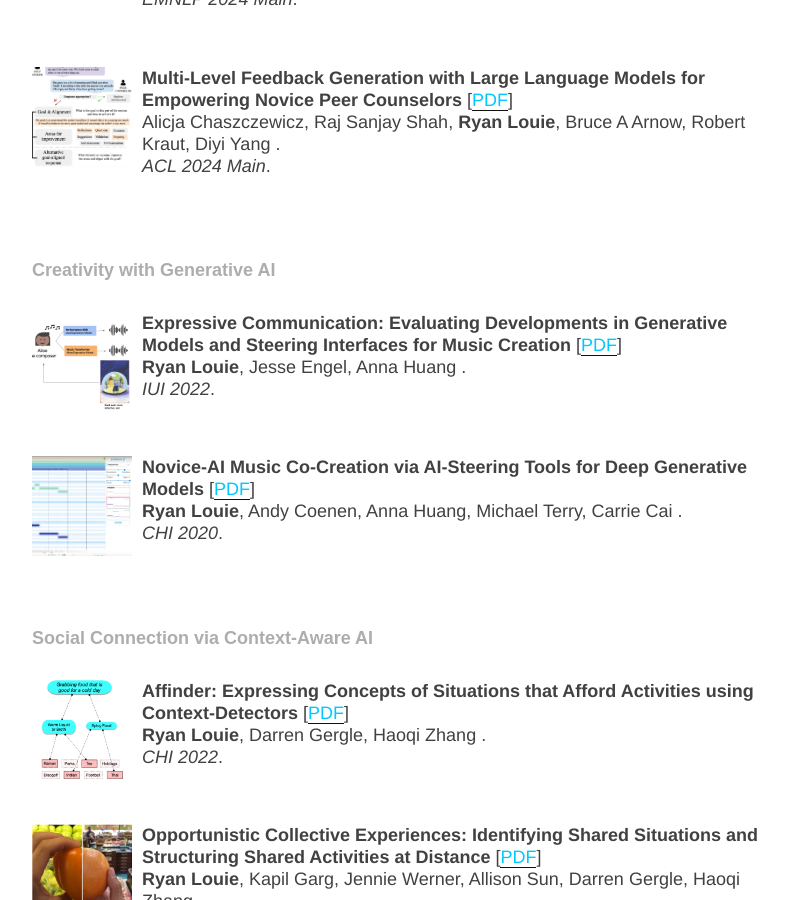
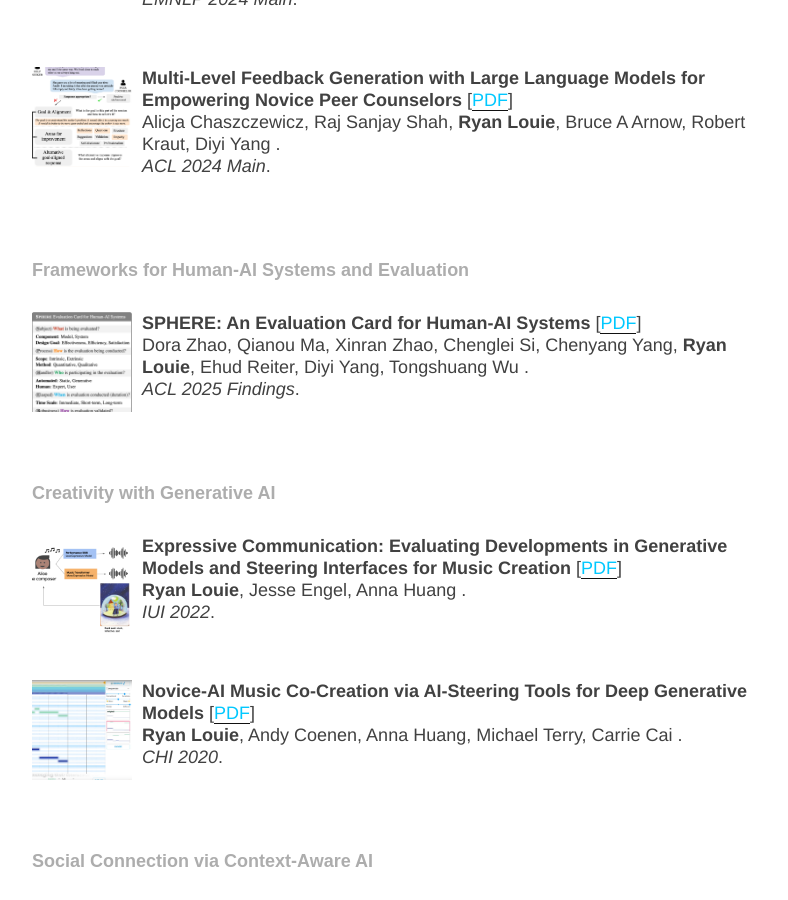
Before and after one commit to youralien/youralien.github.io, a Jekyll site: the page built from index.html, in a window 1280 px wide and 900 px high, scrolled down 2131 px. Shown: the whole window, without its empty margins (238-1026 px from the left). Built offline with Jekyll 4.4.1, drawn with Linux system fonts in a browser that asks for light colours; nearby versions of some CDN libraries; some web fonts are replaced.

Commit message:
added this humanAIframeworks section, and place it a little above

```diff
--- a/_publications/2025-sphere.html
+++ b/_publications/2025-sphere.html
@@ -17,7 +17,7 @@ papericon: /papericons/sphere.png
 link: https://sphere-eval.github.io/
 pdf: https://aclanthology.org/2025.findings-acl.70.pdf
 short_doi:
-tags:
+tags: humanAIframeworks
 title: "SPHERE: An Evaluation Card for Human-AI Systems"
 venue: ACL 2025 Findings
 type:
--- a/index.html
+++ b/index.html
@@ -70,6 +70,32 @@ cover: 'http://www.abisolutions.org.uk/website/images/ConferencesHR.jpg'
       <div class="featured-publications">
         {% for pub in sorted_publications %}
           {% if pub.highlight and pub.tags contains 'mentalhealth' %}
+            <div class="publication">
+              {% if pub.papericon %}
+                <a href="{{ pub.pdf }}" target="_blank">
+                  <img class="papericon" src="{{ pub.papericon }}" width="100" height="100" align="left">
+                </a>
+              {% endif %}
+              <span class="ptitle">{{ pub.title }}</span>
+              [<a href="{{ pub.pdf }}">PDF</a>]
+              <br>
+              <span class="authors">
+                {% for author in pub.authors %}{% if author == site.author %}<b>{{ author }}</b>{% else %}{{ author }}{% endif %}{% unless forloop.last %}, {% endunless %}{% endfor %}
+              </span>.
+              <br>
+              <i>{% if pub.venue %}{{pub.venue}}{% endif %}</i>.
+            </div>
+            <br>
+            <br>
+          {% endif %}
+        {% endfor %}
+      </div>
+
+      <!-- Frameworks for Human-AI Systems and Evaluation-->
+      <h5>Frameworks for Human-AI Systems and Evaluation</h5>
+      <div class="featured-publications">
+        {% for pub in sorted_publications %}
+          {% if pub.highlight and pub.tags contains 'humanAIframeworks' %}
             <div class="publication">
               {% if pub.papericon %}
                 <a href="{{ pub.pdf }}" target="_blank">
```
Also changed, not shown: _publications/2023-thesis.md (added, +19 -0 lines), papericons/thesis.png (added).
